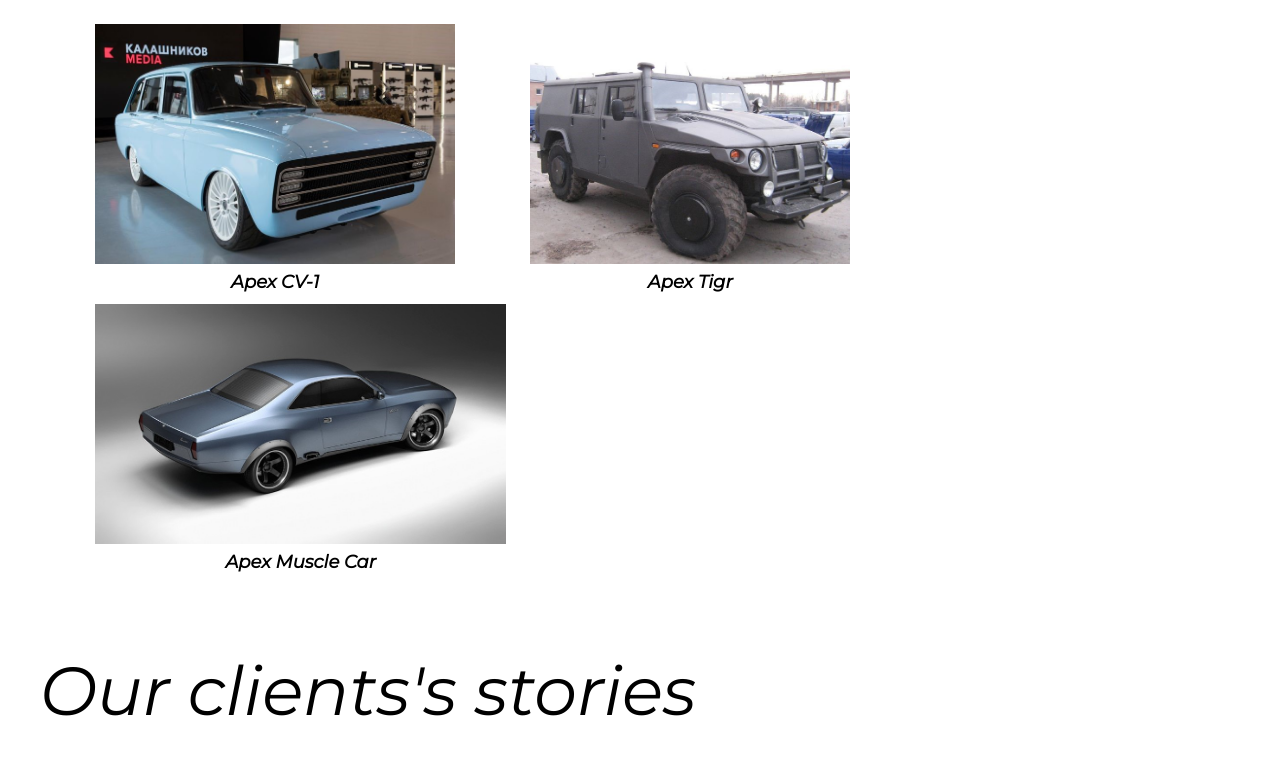
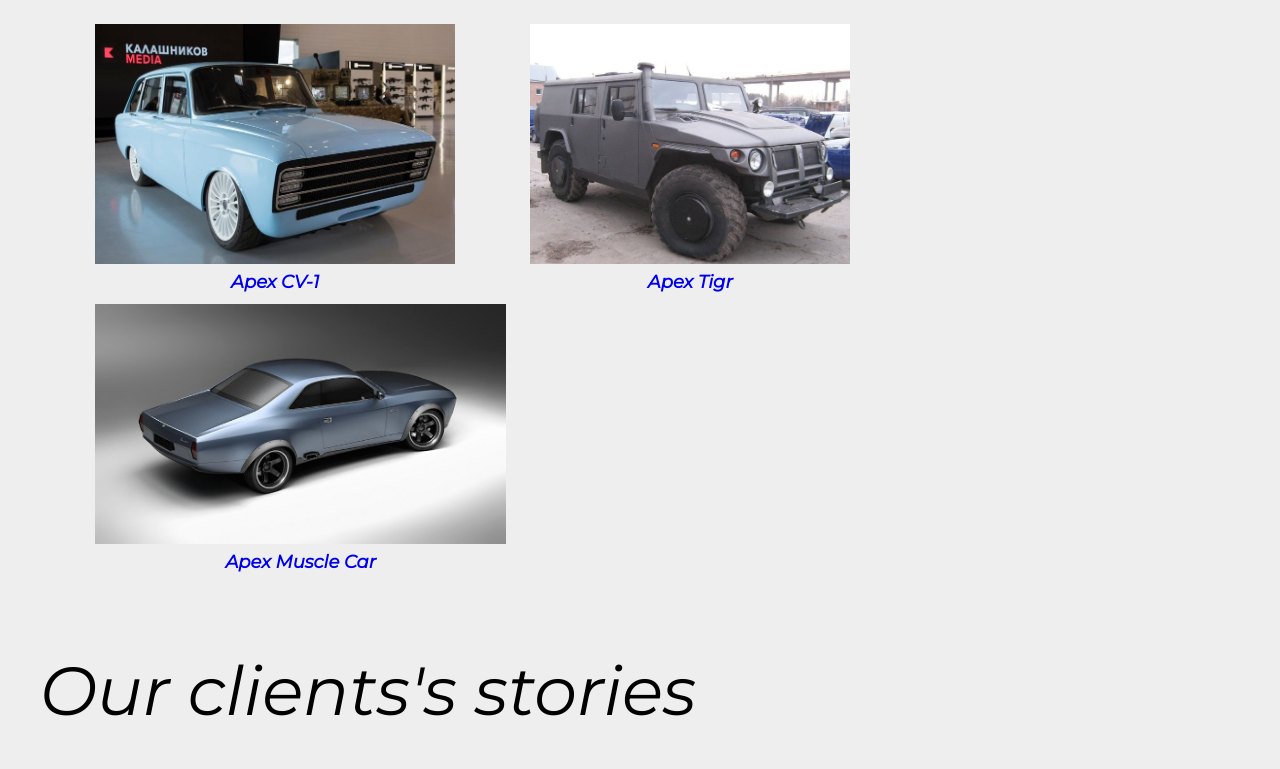
Before and after one commit to Unchell57/ApexAuto, a plain HTML site: page index.html in a window 1280 px wide. Shown: the part 432-1201 px from the top of the page. Drawn offline with Linux system fonts and the light colour scheme.

Commit message:
Update style.css

```diff
--- a/style.css
+++ b/style.css
@@ -91,6 +91,9 @@ header h1 {
 
 /* ---- MAIN ---- */
 
+body {
+	background-color: #eee;
+}
 .header {
 	text-align: left;
 	margin-left: 40rem;
@@ -142,7 +145,6 @@ header h1 {
 	position: relative;
 	top: 7rem;
 	text-align: center;
-	color: #000;
 	white-space: normal;
 }
 .department.disabled h3 {
```
